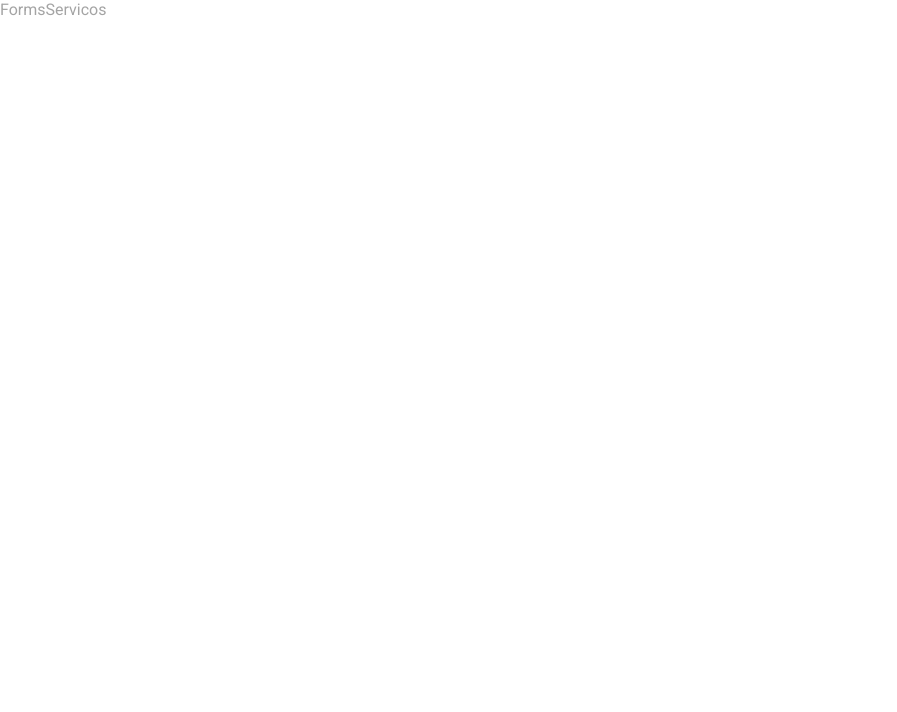
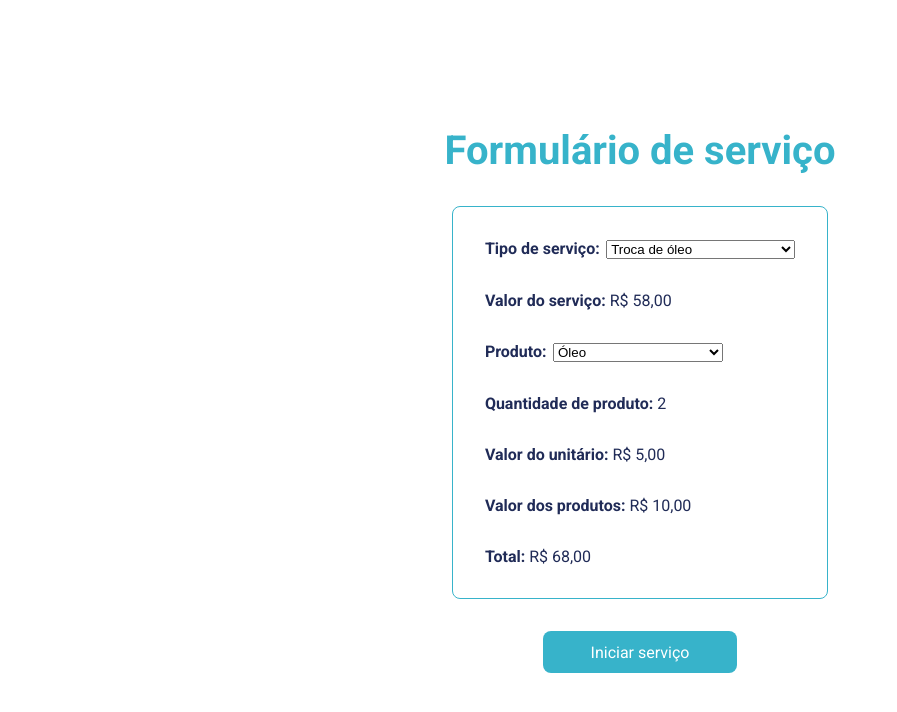
Before and after one commit to ota-mariana/oficina-service, a React (Vite) app: page /formulario in a window 1280 px wide. Shown: the top 712 px of the page, without its empty margins (0-897 px from the left). Built offline with nearby package versions, Linux system fonts and the light colour scheme.

Commit message:
feat: construção da página de formulário de serviços e criação de um componente com dados do cliente

```diff
--- /dev/null
+++ b/src/components/styles.js
@@ -0,0 +1,18 @@
+import styled from 'styled-components';
+
+export const CardDataClient = styled.div`
+  display: flex;
+  flex-direction: column;
+  align-items: start;
+  justify-content: center;
+  background: ${props => props.theme['light-blue']};
+  color: ${props => props.theme.white};
+  border-radius: 8px;
+  padding: 1rem;
+  line-height: 2rem;
+
+  h3 {
+    color: ${props => props.theme.white};
+    margin-bottom: 0.875rem;
+  }
+`
--- a/src/pages/Cliente/index.jsx
+++ b/src/pages/Cliente/index.jsx
@@ -23,7 +23,7 @@ export function Cliente() {
         </VehicleData>
       </InfoClientAndVehicle>
 
-      <button type='submit'>
+      <button type="submit">
         Iniciar um novo serviço
       </button>
     </ClientContainer>
--- a/src/pages/Cliente/styles.js
+++ b/src/pages/Cliente/styles.js
@@ -24,7 +24,7 @@ export const ClientContainer = styled.main`
 
     &:hover {
       background: ${props => props.theme['dark-blue']};
-  }
+    }
   }
 `
 
--- /dev/null
+++ b/src/pages/FormsServico/index.jsx
@@ -0,0 +1,55 @@
+import { FormsContainer, ServiceContainer, StartServiceButton } from './styles';
+
+export function FormsServicos() {
+  return (
+    <ServiceContainer>
+      <h1>Formulário de serviço</h1>
+
+      <FormsContainer>
+        <div>
+          <label htmlFor="service-type"><strong>Tipo de serviço:</strong></label>
+          <select name="service-type" id="service-type">
+            <option value="troca-de-oleo">Troca de óleo</option>
+            <option value="manutencao">Manutenção</option>
+            <option value="alinhamento">Alinhamento</option>
+            <option value="checagem-de-componentes">Checagem de componentes</option>
+          </select>
+        </div>
+
+        <div>
+          <span><strong>Valor do serviço:</strong> R$ 58,00</span>
+        </div>
+
+        <div>
+          <label htmlFor="product"><strong>Produto:</strong></label>
+          <select name="product" id="product">
+            <option value="oleo">Óleo</option>
+            <option value="limpadores-parabrisa">Limpadores de parabrisa</option>
+            <option value="baterias">Baterias</option>
+            <option value="pneus">Pneus</option>
+          </select>
+        </div>
+
+        <div>
+          <span><strong>Quantidade de produto:</strong> 2</span>
+        </div>
+
+        <div>
+          <span><strong>Valor do unitário:</strong> R$ 5,00</span>
+        </div>
+
+        <div>
+          <span><strong>Valor dos produtos:</strong> R$ 10,00</span>
+        </div>
+
+        <div>
+          <span><strong>Total:</strong> R$ 68,00</span>
+        </div>
+      </FormsContainer>
+
+        <StartServiceButton type="submit">
+          Iniciar serviço
+        </StartServiceButton>
+    </ServiceContainer>
+  )
+}
--- /dev/null
+++ b/src/pages/FormsServico/styles.js
@@ -0,0 +1,51 @@
+import styled from 'styled-components';
+
+export const ServiceContainer = styled.div`
+  width: 100vw;
+  height: 100vh;
+  display: flex;
+  flex-direction: column;
+  align-items: center;
+  justify-content: center;
+
+  h1 {
+    color: ${props => props.theme['light-blue']};
+    font-size: 2.5rem;
+    margin-bottom: 2rem;
+  }
+`
+
+export const FormsContainer = styled.form`
+  padding: 2rem;
+  border-radius: 8px;
+  border: 1px solid ${props => props.theme['light-blue']};
+  display: flex;
+  flex-direction: column;
+  align-items: start;
+  justify-content: center;
+  gap: 2rem;
+  color: ${props => props.theme['dark-blue']};
+
+  label {
+    margin-right: 0.4rem;
+  }
+
+  h1 {
+    color: ${props => props.theme['light-blue']};
+    font-size: 2.5rem;
+  }
+`
+
+export const StartServiceButton = styled.button`
+  padding: 0.7rem 3rem;
+  border-radius: 8px;
+  background: ${props => props.theme['light-blue']};
+  color: ${props => props.theme.white};
+  border: 0;
+  transition: 0.2s;
+  margin-top: 2rem;
+
+  &:hover {
+    background: ${props => props.theme['dark-blue']};
+  }
+`
--- a/src/pages/FormsServicos.jsx
+++ /dev/null
@@ -1,5 +0,0 @@
-export function FormsServicos() {
-  return (
-    <div>FormsServicos</div>
-  )
-}
--- a/src/routes/Router.jsx
+++ b/src/routes/Router.jsx
@@ -1,7 +1,7 @@
 import { Route, Routes } from 'react-router-dom';
 
 import { Cliente } from '../pages/Cliente';
-import { FormsServicos } from '../pages/FormsServicos';
+import { FormsServicos } from '../pages/FormsServico';
 import { Home } from '../pages/Home';
 import { RelatorioServicos } from '../pages/RelatorioServicos';
 import { ServicosFinalizados } from '../pages/ServicosFinalizados';
```
Also changed, not shown: src/components/InfoServico.jsx (+11 -1 lines).
